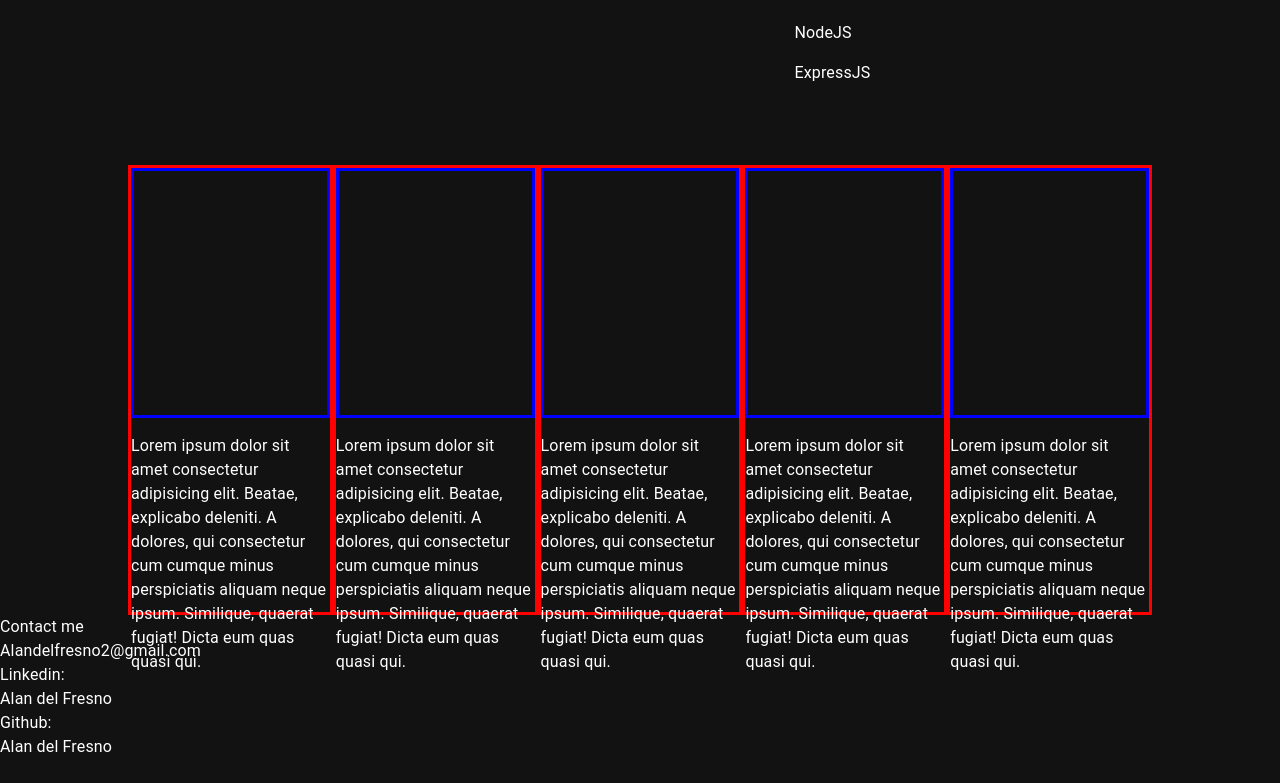
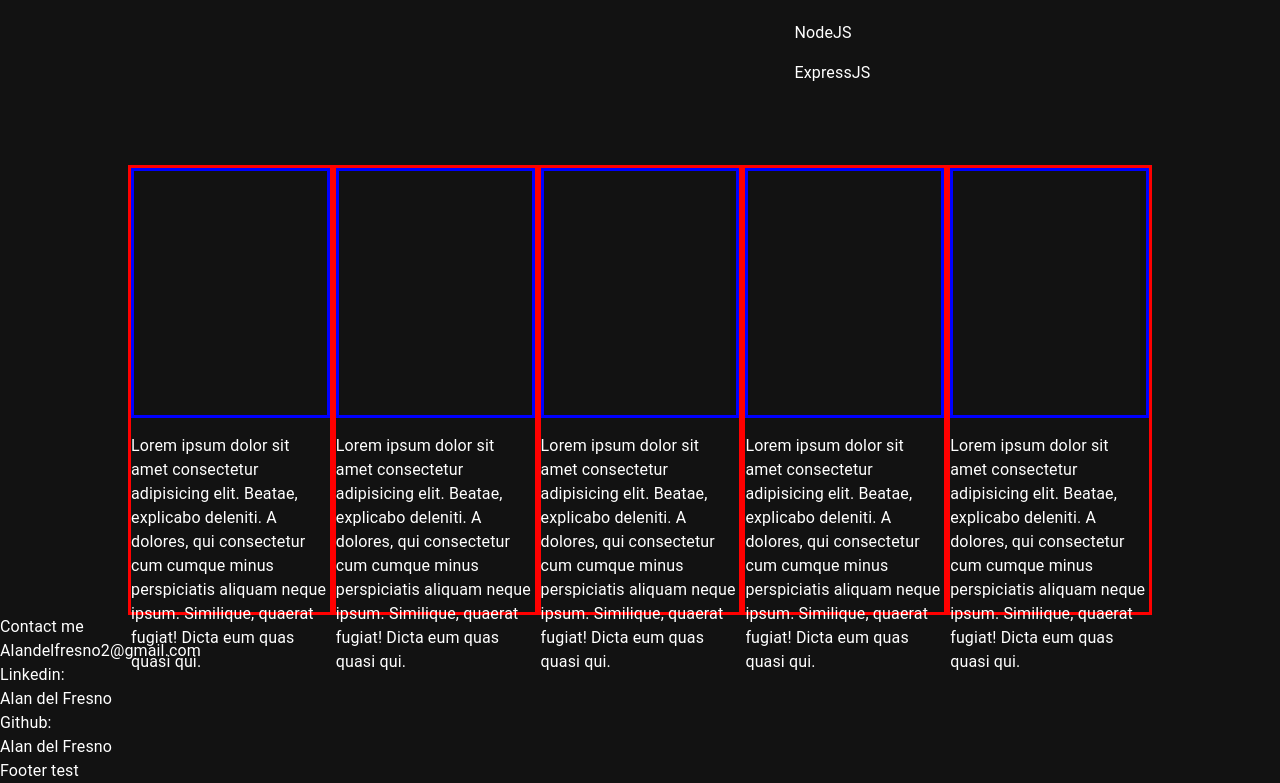
Before and after one commit to AlandelFresno/portfolio, a Next.js app: page / in a window 1280 px wide. Shown: the part 1427-2210 px from the top of the page. Before the commit the page ends 2186 px from the top, so only its background shows below. Built offline with nearby package versions, Linux system fonts and the light colour scheme.

Commit message:
Creation of Footer component

```diff
--- /dev/null
+++ b/src/components/Footer.tsx
@@ -0,0 +1,12 @@
+import { Box, Typography } from '@mui/material';
+import React from 'react';
+
+const Footer = () => {
+  return (
+    <Box>
+      <Typography> Footer test</Typography>
+    </Box>
+  );
+};
+
+export default Footer;
--- a/src/pages/index.tsx
+++ b/src/pages/index.tsx
@@ -6,6 +6,7 @@ import Bio from '@/components/Bio';
 import Skills from '@/components/Skills';
 import Projects from '@/components/Projects';
 import Contact from '@/components/Contact';
+import Footer from '@/components/Footer';
 
 
 const Home = (props: { toggleTheme: MouseEventHandler<HTMLAnchorElement> }) => {
@@ -20,6 +21,7 @@ const Home = (props: { toggleTheme: MouseEventHandler<HTMLAnchorElement> }) => {
       {/* <Where I worked /> */}
       <Projects />
       <Contact />
+      <Footer />
     </Box>
   );
 };
```
